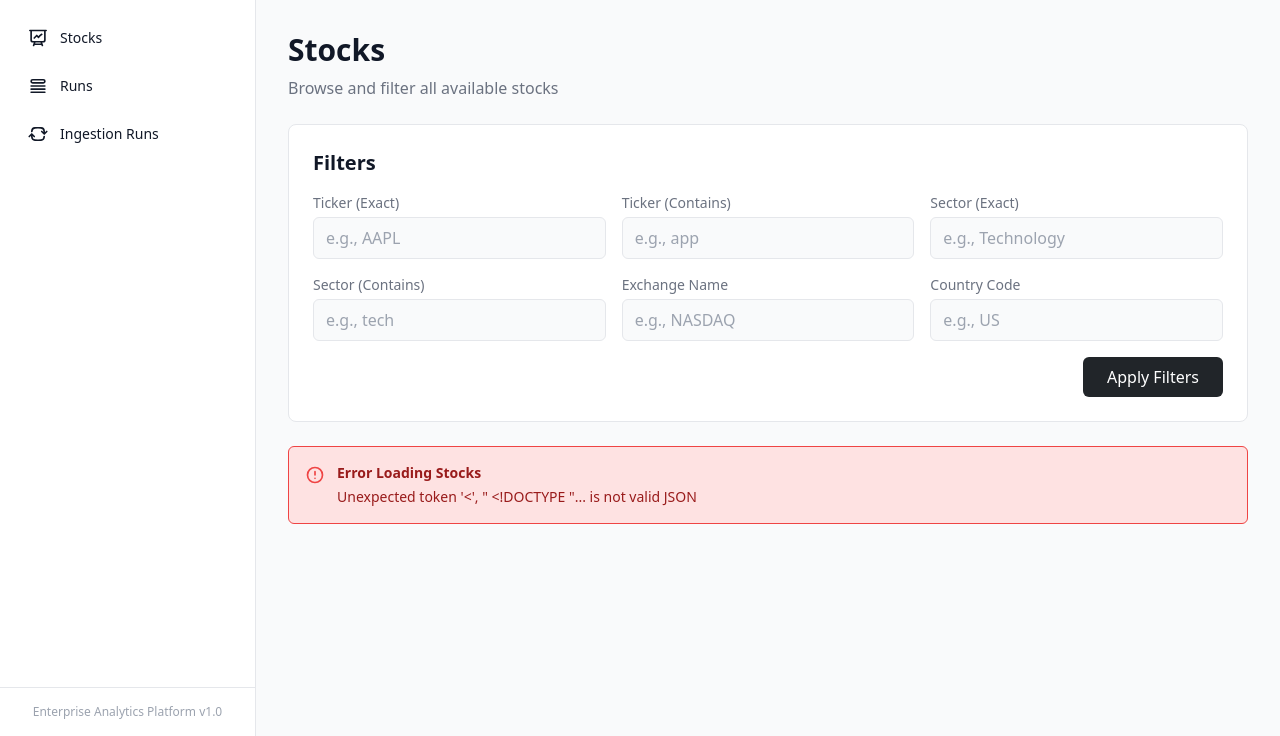
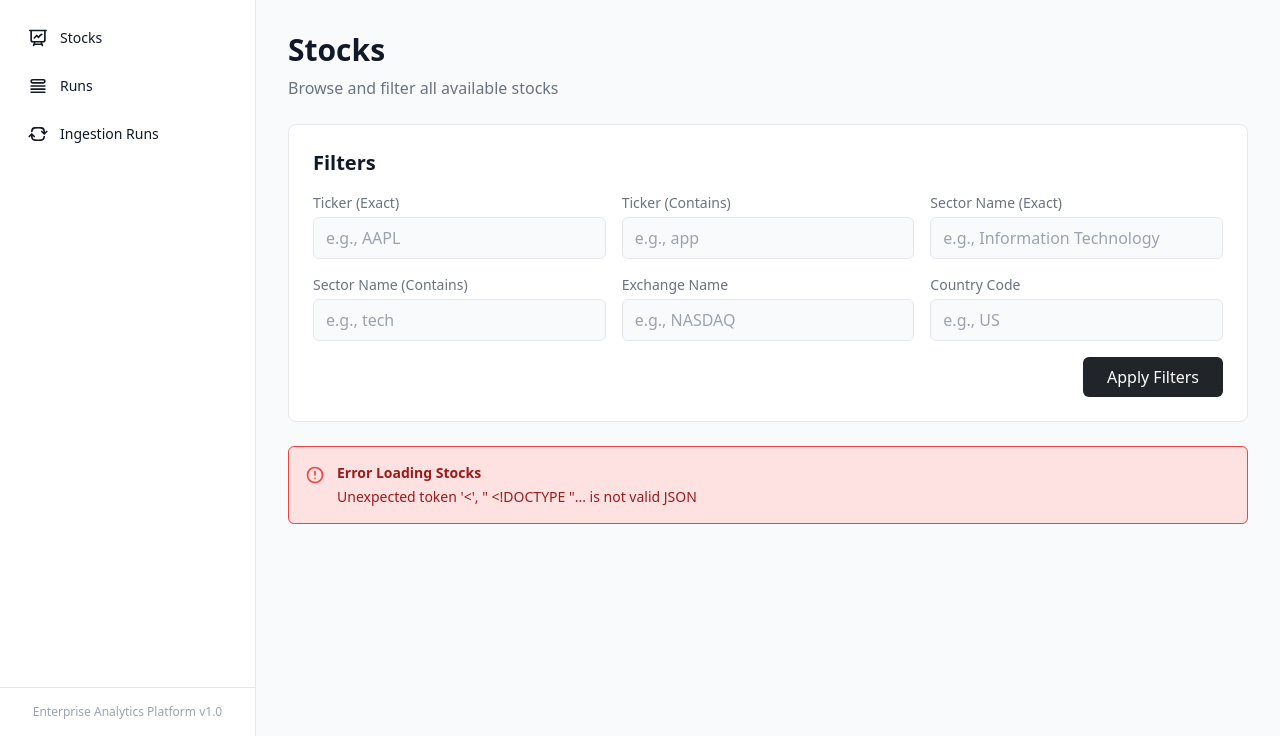
Before and after one commit to raulstechtips/stock-data-etl-pipeline, a Django app: page /dashboard/stocks/ in a window 1280 px wide. Shown: the part 64-800 px from the top of the page. Run offline with Django 5.2, Linux system fonts and the light colour scheme; the visitor is signed in with stand-in values (Sample User, id 1); data that the repository does not hold is empty; parts of the project's set-up code (start-up, migrations or seed data) failed here and were passed over; some libraries are stand-ins or nearby versions.

Commit message:
updated frontend components

```diff
--- a/services/components/components/stocks/card.html
+++ b/services/components/components/stocks/card.html
@@ -72,7 +72,7 @@
                 <span class="text-sm text-theme-tertiary" aria-label="Sector label">Sector:</span>
                 <span
                     class="text-sm text-theme-primary font-medium ml-1"
-                    x-text="stock?.sector || 'N/A'"
+                    x-text="stock?.sector_name || 'N/A'"
                     aria-label="Sector name"
                 ></span>
             </div>
--- a/services/components/components/stocks/details_modal.html
+++ b/services/components/components/stocks/details_modal.html
@@ -90,7 +90,7 @@
                         <!-- Sector -->
                         <div>
                             <dt class="text-sm font-medium text-theme-text-tertiary">Sector</dt>
-                            <dd class="mt-1 text-sm text-theme-text-primary" x-text="$store.stockDetailsModal.stockData?.sector || 'N/A'"></dd>
+                            <dd class="mt-1 text-sm text-theme-text-primary" x-text="$store.stockDetailsModal.stockData?.sector_name || 'N/A'"></dd>
                         </div>
 
                         <!-- Country -->
--- a/services/frontend/templates/frontend/stocks/list.html
+++ b/services/frontend/templates/frontend/stocks/list.html
@@ -81,31 +81,31 @@
 
             <!-- Sector Filter -->
             <div>
-                <label for="filter-sector" class="block text-sm font-medium text-theme-secondary mb-1">
-                    Sector (Exact)
+                <label for="filter-sector-name" class="block text-sm font-medium text-theme-secondary mb-1">
+                    Sector Name (Exact)
                 </label>
                 <input
                     type="text"
-                    id="filter-sector"
-                    x-model="$store.stocksList.filters.sector"
-                    placeholder="e.g., Technology"
+                    id="filter-sector-name"
+                    x-model="$store.stocksList.filters.sector__name"
+                    placeholder="e.g., Information Technology"
                     class="w-full px-3 py-2 border border-theme-primary rounded-md bg-theme-secondary text-theme-primary focus:outline-none focus:ring-2 focus:ring-primary-500 focus:border-transparent"
-                    aria-label="Filter by exact sector"
+                    aria-label="Filter by exact sector name"
                 />
             </div>
 
             <!-- Sector Contains Filter -->
             <div>
-                <label for="filter-sector-contains" class="block text-sm font-medium text-theme-secondary mb-1">
-                    Sector (Contains)
+                <label for="filter-sector-name-contains" class="block text-sm font-medium text-theme-secondary mb-1">
+                    Sector Name (Contains)
                 </label>
                 <input
                     type="text"
-                    id="filter-sector-contains"
-                    x-model="$store.stocksList.filters.sector__icontains"
+                    id="filter-sector-name-contains"
+                    x-model="$store.stocksList.filters.sector__name__icontains"
                     placeholder="e.g., tech"
                     class="w-full px-3 py-2 border border-theme-primary rounded-md bg-theme-secondary text-theme-primary focus:outline-none focus:ring-2 focus:ring-primary-500 focus:border-transparent"
-                    aria-label="Filter by sector contains"
+                    aria-label="Filter by sector name contains"
                 />
             </div>
 
--- a/services/src/js/api/stocks.js
+++ b/services/src/js/api/stocks.js
@@ -36,8 +36,8 @@ function defineStocksAPI() {
          * @param {object} filters - Optional filter parameters
          * @param {string} filters.ticker - Exact ticker match (case-insensitive)
          * @param {string} filters.ticker__icontains - Ticker contains substring (case-insensitive)
-         * @param {string} filters.sector - Exact sector match (case-insensitive)
-         * @param {string} filters.sector__icontains - Sector contains substring (case-insensitive)
+         * @param {string} filters.sector__name - Exact sector name match (case-insensitive)
+         * @param {string} filters.sector__name__icontains - Sector name contains substring (case-insensitive)
          * @param {string} filters.exchange__name - Exact exchange name match (case-insensitive)
          * @param {string} filters.country - Exact country match (case-insensitive)
          * @returns {Promise<object>} - Paginated response with next, previous, and results
@@ -48,12 +48,13 @@ function defineStocksAPI() {
          * // List stocks with filters
          * await $store.stocksAPI.listTickers(50, null, {
          *   ticker: 'AAPL',
-         *   sector: 'Technology'
+         *   sector__name: 'Information Technology'
          * });
          *
          * // List stocks with contains filter
          * await $store.stocksAPI.listTickers(50, null, {
          *   ticker__icontains: 'app',
+         *   sector__name__icontains: 'tech',
          *   country: 'US'
          * });
          */
@@ -72,8 +73,8 @@ function defineStocksAPI() {
                     const filterKeys = [
                         'ticker',
                         'ticker__icontains',
-                        'sector',
-                        'sector__icontains',
+                        'sector__name',
+                        'sector__name__icontains',
                         'exchange__name',
                         'country'
                     ];
--- a/services/src/js/stores/stocks/listStore.js
+++ b/services/src/js/stores/stocks/listStore.js
@@ -30,8 +30,8 @@ function defineStocksListStore() {
         filters: {
             ticker: '',
             ticker__icontains: '',
-            sector: '',
-            sector__icontains: '',
+            sector__name: '',
+            sector__name__icontains: '',
             exchange__name: '',
             country: ''
         },
@@ -119,8 +119,8 @@ function defineStocksListStore() {
             this.filters = {
                 ticker: '',
                 ticker__icontains: '',
-                sector: '',
-                sector__icontains: '',
+                sector__name: '',
+                sector__name__icontains: '',
                 exchange__name: '',
                 country: ''
             };
```
